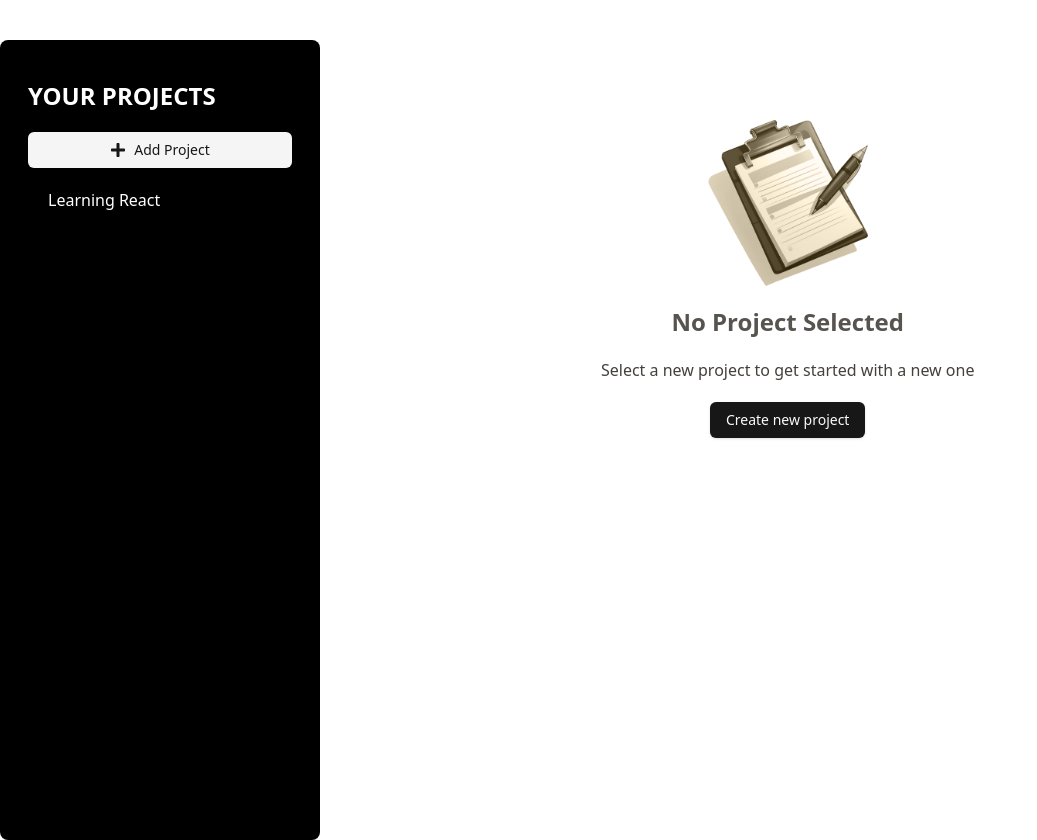
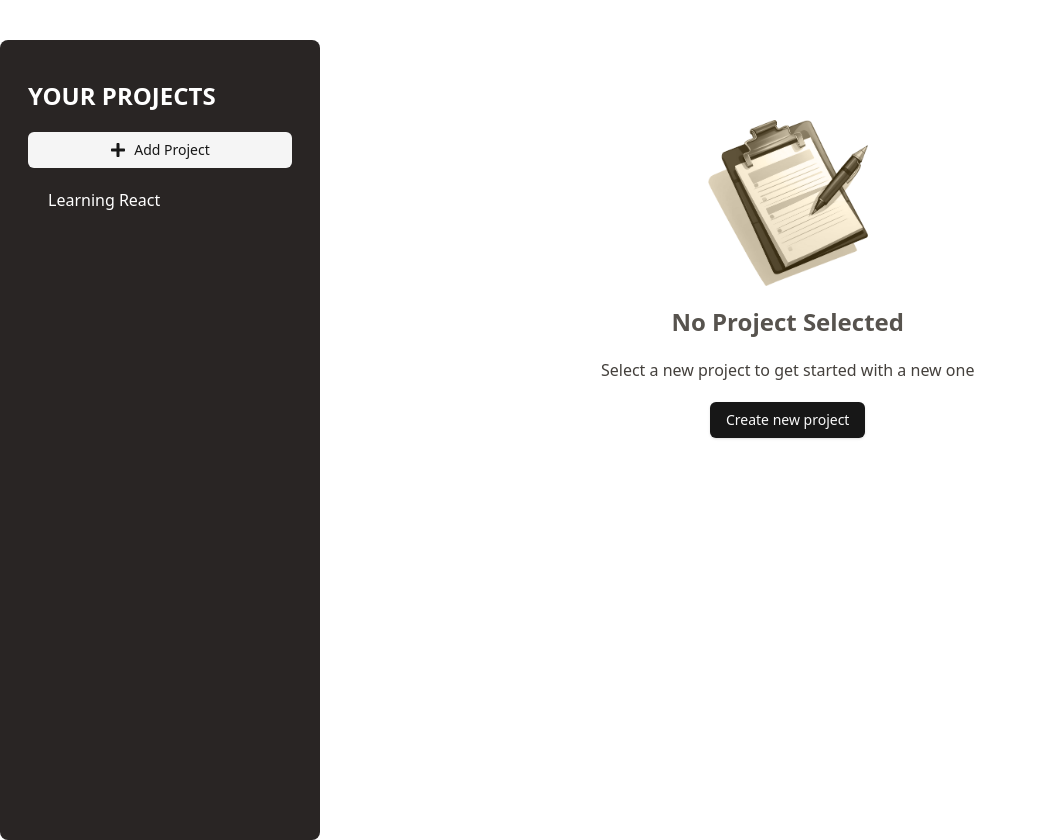
Before and after one commit to ShaikMubashir1/React-shadcn-Project-Manger, a React (Vite) app: page / in a window 1280 px wide. Shown: the whole page, without its empty margins (0-1037 px from the left). Built offline with nearby package versions, Linux system fonts and the light colour scheme.

Commit message:
code updated

```diff
--- a/src/component/SideBar.jsx
+++ b/src/component/SideBar.jsx
@@ -13,7 +13,7 @@ function SideBar({ onAdding, onShow, Details, onSelect, onCloseAdding }) {
 
   return (
     <div>
-      <div className=" bg-black flex flex-col gap-5 md:rounded-lg p-7 pt-10 h-full md:h-full md:fixed md:w-80">
+      <div className=" bg-stone-800 flex flex-col gap-5 md:rounded-lg p-7 pt-10 h-full md:h-full md:fixed md:w-80">
         <h1 className=" uppercase text-white font-bold text-2xl">
           Your Projects
         </h1>
```
